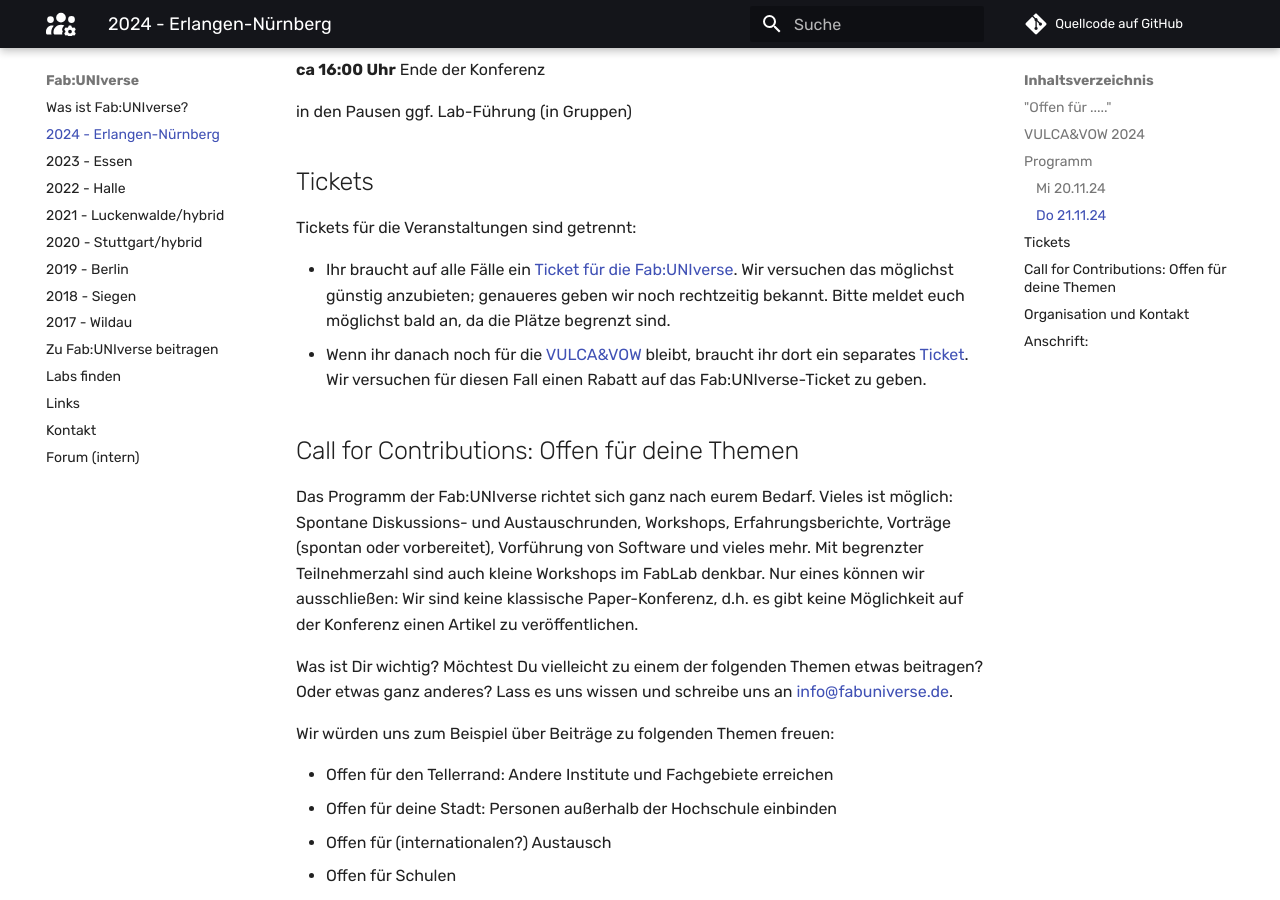
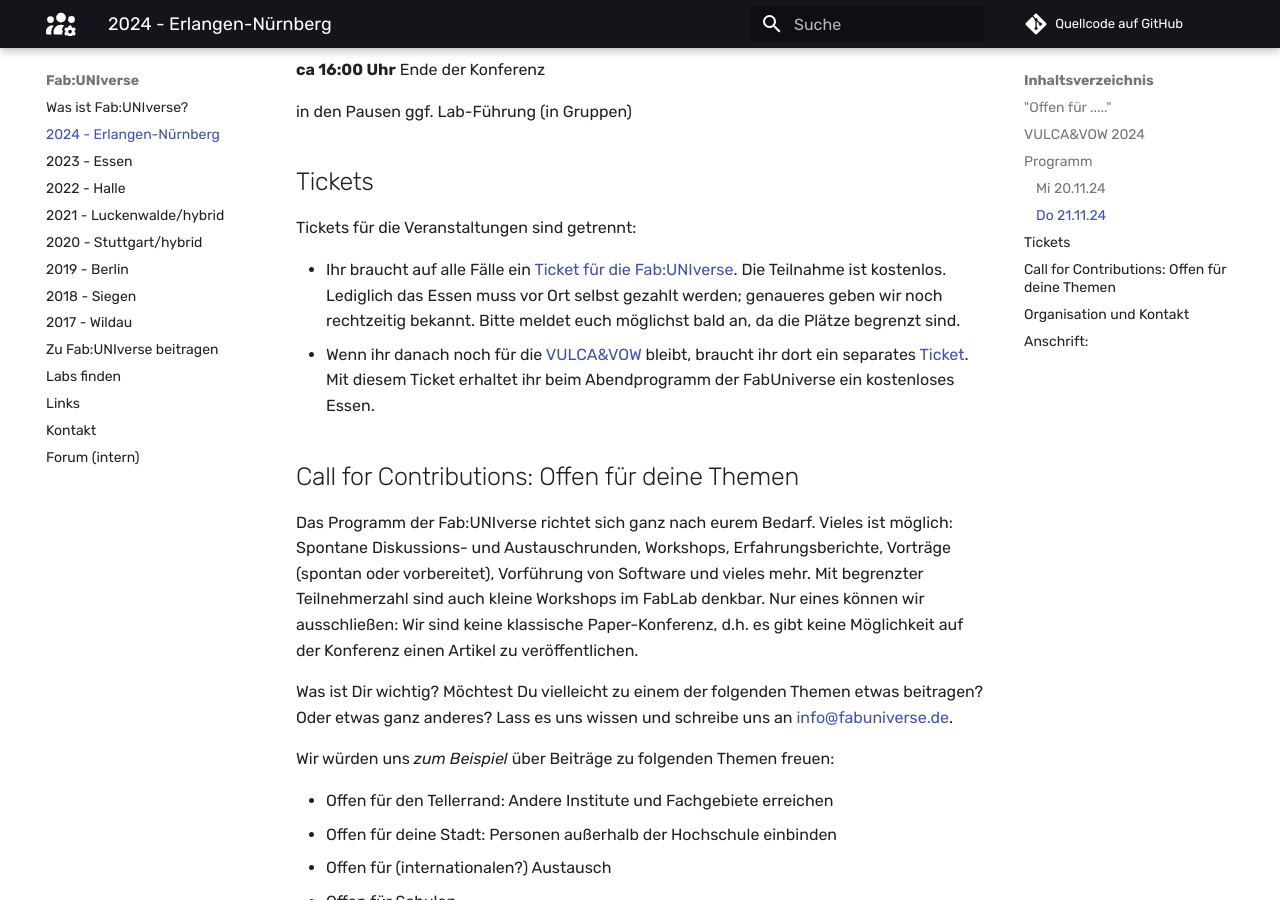
Before and after one commit to fabuniverse/website, an MkDocs documentation site: the page built from docs/2024.md, in a window 1280 px wide and 900 px high, scrolled down 1364 px. Built offline with MkDocs 1.6.1 and Material for MkDocs 9.7.7, drawn with Linux system fonts in a browser that asks for light colours; comment, search, counter and statistics services are not loaded.

Commit message:
Update 2024.md
Details zur Bezahlung

```diff
--- a/docs/2024.md
+++ b/docs/2024.md
@@ -44,8 +44,8 @@ in den Pausen ggf. Lab-Führung (in Gruppen)
 ## Tickets
 Tickets für die Veranstaltungen sind getrennt:
 
-- Ihr braucht auf alle Fälle ein [Ticket für die Fab:UNIverse](https://pretix.eu/fabuniverse/fabuniverse2024/). Wir versuchen das möglichst günstig anzubieten; genaueres geben wir noch rechtzeitig bekannt. Bitte meldet euch möglichst bald an, da die Plätze begrenzt sind.
-- Wenn ihr danach noch für die [VULCA&VOW](https://www.zam.haus/projekt/vulca-vow-2024/) bleibt, braucht ihr dort ein separates [Ticket](https://ticketing.zam.haus/ZAM/VULCAVOW24/). Wir versuchen für diesen Fall einen Rabatt auf das Fab:UNIverse-Ticket zu geben.
+- Ihr braucht auf alle Fälle ein [Ticket für die Fab:UNIverse](https://pretix.eu/fabuniverse/fabuniverse2024/). Die Teilnahme ist kostenlos. Lediglich das Essen muss vor Ort selbst gezahlt werden; genaueres geben wir noch rechtzeitig bekannt. Bitte meldet euch möglichst bald an, da die Plätze begrenzt sind.
+- Wenn ihr danach noch für die [VULCA&VOW](https://www.zam.haus/projekt/vulca-vow-2024/) bleibt, braucht ihr dort ein separates [Ticket](https://ticketing.zam.haus/ZAM/VULCAVOW24/). Mit diesem Ticket erhaltet ihr beim Abendprogramm der FabUniverse ein kostenloses Essen.
 
 
 ## Call for Contributions: Offen für deine Themen
@@ -53,7 +53,7 @@ Das Programm der Fab:UNIverse richtet sich ganz nach eurem Bedarf. Vieles ist m
 
 Was ist Dir wichtig? Möchtest Du vielleicht zu einem der folgenden Themen etwas beitragen? Oder etwas ganz anderes? Lass es uns wissen und schreibe uns an [info@fabuniverse.de](mailto:info@fabuniverse.de).
 
-Wir würden uns zum Beispiel über Beiträge zu folgenden Themen freuen:
+Wir würden uns *zum Beispiel* über Beiträge zu folgenden Themen freuen:
 
 - Offen für den Tellerrand: Andere Institute und Fachgebiete erreichen
 - Offen für deine Stadt: Personen außerhalb der Hochschule einbinden
```
